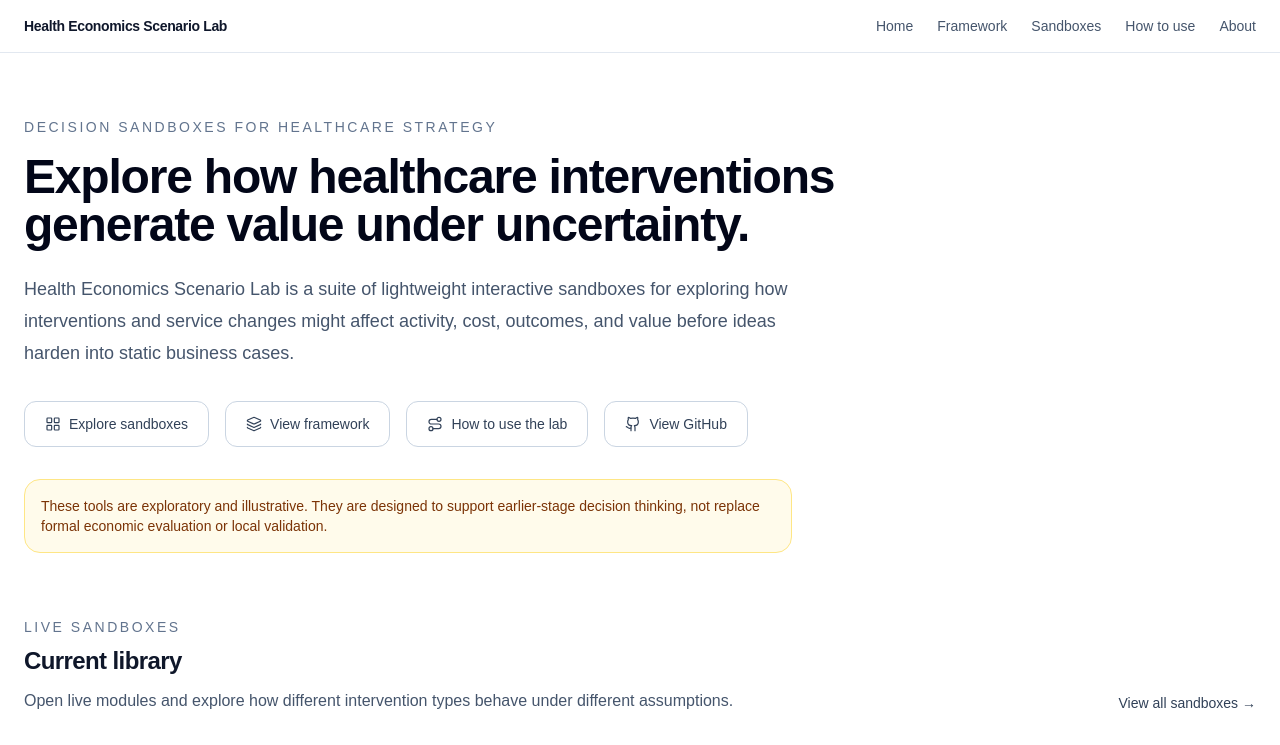
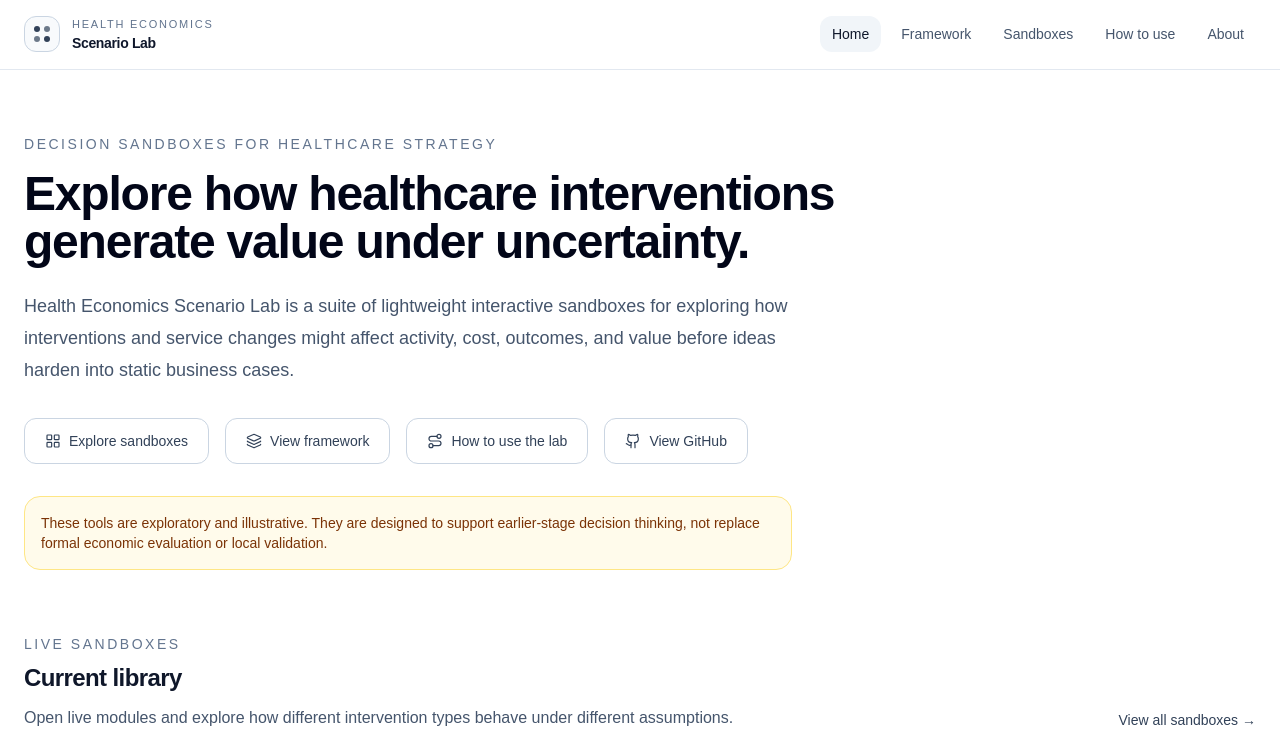
Before and after one commit to olivercareyncl/health-economics-scenario-lab, a Next.js app in the folder site/: page / in a window 1280 px wide. Shown: the top 745 px of the page. Built offline with nearby package versions, Linux system fonts and the light colour scheme.

Commit message:
Update site-header.tsx

```diff
--- a/site/src/components/site-header.tsx
+++ b/site/src/components/site-header.tsx
@@ -1,11 +1,9 @@
 "use client";
 
 import Link from "next/link";
+import { usePathname } from "next/navigation";
 import { useState } from "react";
 import { Menu, X } from "lucide-react";
-
-export default function SiteHeader() {
-  const [isOpen, setIsOpen] = useState(false);
 
 const navItems = [
   { href: "/", label: "Home" },
@@ -15,16 +13,36 @@ export default function SiteHeader() {
   { href: "/about", label: "About" },
 ];
 
+export default function SiteHeader() {
+  const [isOpen, setIsOpen] = useState(false);
+  const pathname = usePathname();
+
   return (
     <header className="sticky top-0 z-30 border-b border-slate-200 bg-white/90 backdrop-blur">
       <div className="mx-auto max-w-7xl px-4 py-4 sm:px-6">
         <div className="flex items-center justify-between gap-4">
           <Link
             href="/"
-            className="text-sm font-semibold tracking-tight text-slate-900 transition hover:text-slate-700"
+            className="group flex min-w-0 items-center gap-3"
             onClick={() => setIsOpen(false)}
           >
-            Health Economics Scenario Lab
+            <div className="flex h-9 w-9 shrink-0 items-center justify-center rounded-xl border border-slate-300 bg-slate-50 text-slate-700 transition group-hover:border-slate-400 group-hover:bg-white">
+              <div className="grid grid-cols-2 gap-1">
+                <span className="block h-1.5 w-1.5 rounded-sm bg-current" />
+                <span className="block h-1.5 w-1.5 rounded-sm bg-current opacity-70" />
+                <span className="block h-1.5 w-1.5 rounded-sm bg-current opacity-70" />
+                <span className="block h-1.5 w-1.5 rounded-sm bg-current" />
+              </div>
+            </div>
+
+            <div className="min-w-0">
+              <p className="text-[11px] font-medium uppercase tracking-[0.16em] text-slate-500">
+                Health Economics
+              </p>
+              <p className="truncate text-sm font-semibold tracking-tight text-slate-900 transition group-hover:text-slate-700">
+                Scenario Lab
+              </p>
+            </div>
           </Link>
 
           <button
@@ -41,31 +59,47 @@ export default function SiteHeader() {
             )}
           </button>
 
-          <nav className="hidden items-center gap-6 text-sm text-slate-600 md:flex">
-            {navItems.map((item) => (
+          <nav className="hidden items-center gap-2 md:flex">
+            {navItems.map((item) => {
+              const isActive = pathname === item.href;
+
+              return (
                 <Link
                   key={item.href}
                   href={item.href}
-                className="transition hover:text-slate-900"
+                  className={`rounded-xl px-3 py-2 text-sm font-medium transition ${
+                    isActive
+                      ? "bg-slate-100 text-slate-900"
+                      : "text-slate-600 hover:bg-slate-50 hover:text-slate-900"
+                  }`}
                 >
                   {item.label}
                 </Link>
-            ))}
+              );
+            })}
           </nav>
         </div>
 
         {isOpen && (
           <nav className="mt-4 grid gap-2 border-t border-slate-200 pt-4 md:hidden">
-            {navItems.map((item) => (
+            {navItems.map((item) => {
+              const isActive = pathname === item.href;
+
+              return (
                 <Link
                   key={item.href}
                   href={item.href}
                   onClick={() => setIsOpen(false)}
-                className="rounded-xl px-3 py-2 text-sm text-slate-700 transition hover:bg-slate-50 hover:text-slate-900"
+                  className={`rounded-xl px-3 py-2 text-sm font-medium transition ${
+                    isActive
+                      ? "bg-slate-100 text-slate-900"
+                      : "text-slate-700 hover:bg-slate-50 hover:text-slate-900"
+                  }`}
                 >
                   {item.label}
                 </Link>
-            ))}
+              );
+            })}
           </nav>
         )}
       </div>
```
Lines whose indentation alone changed are shown as unchanged.
